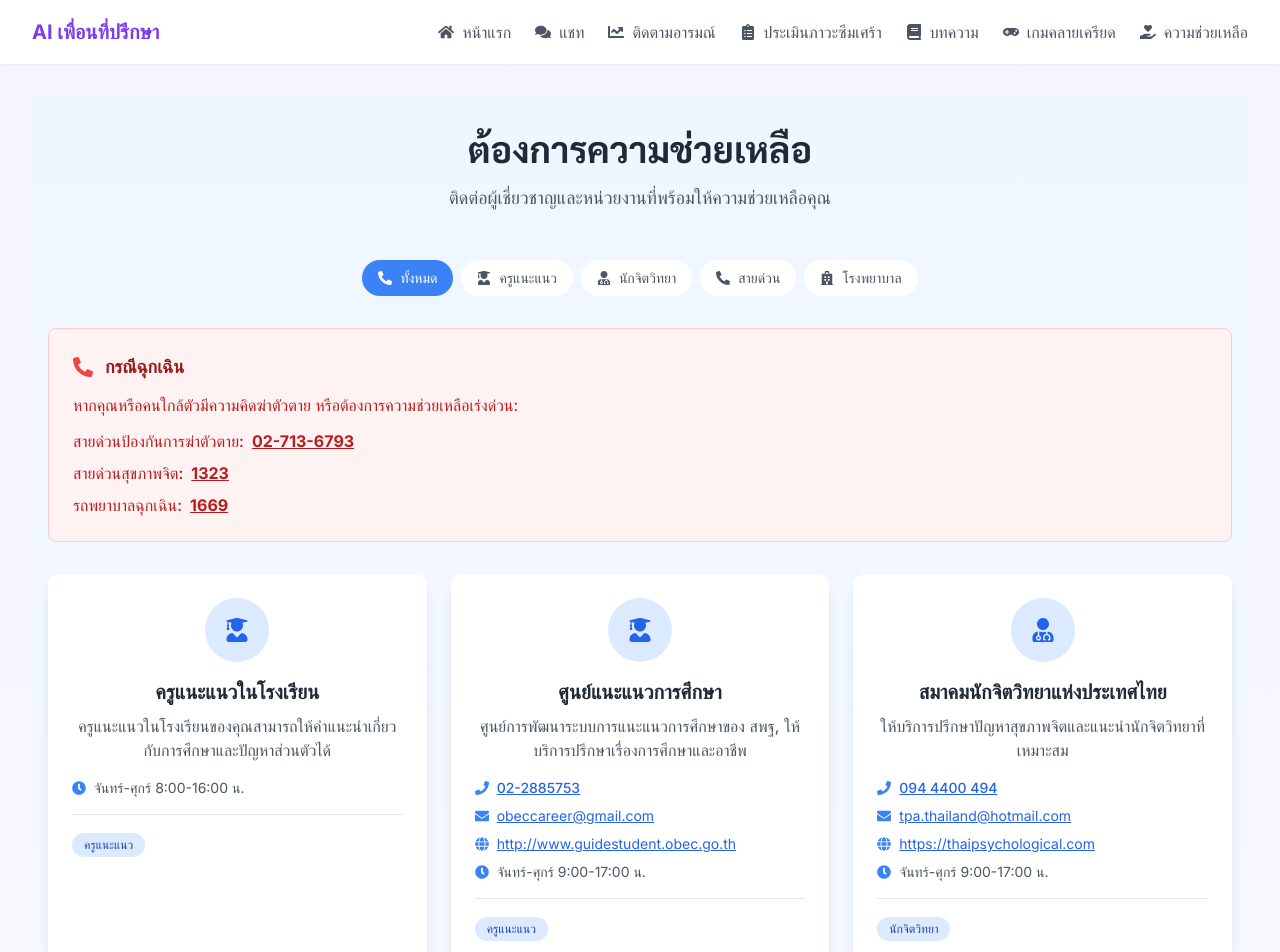
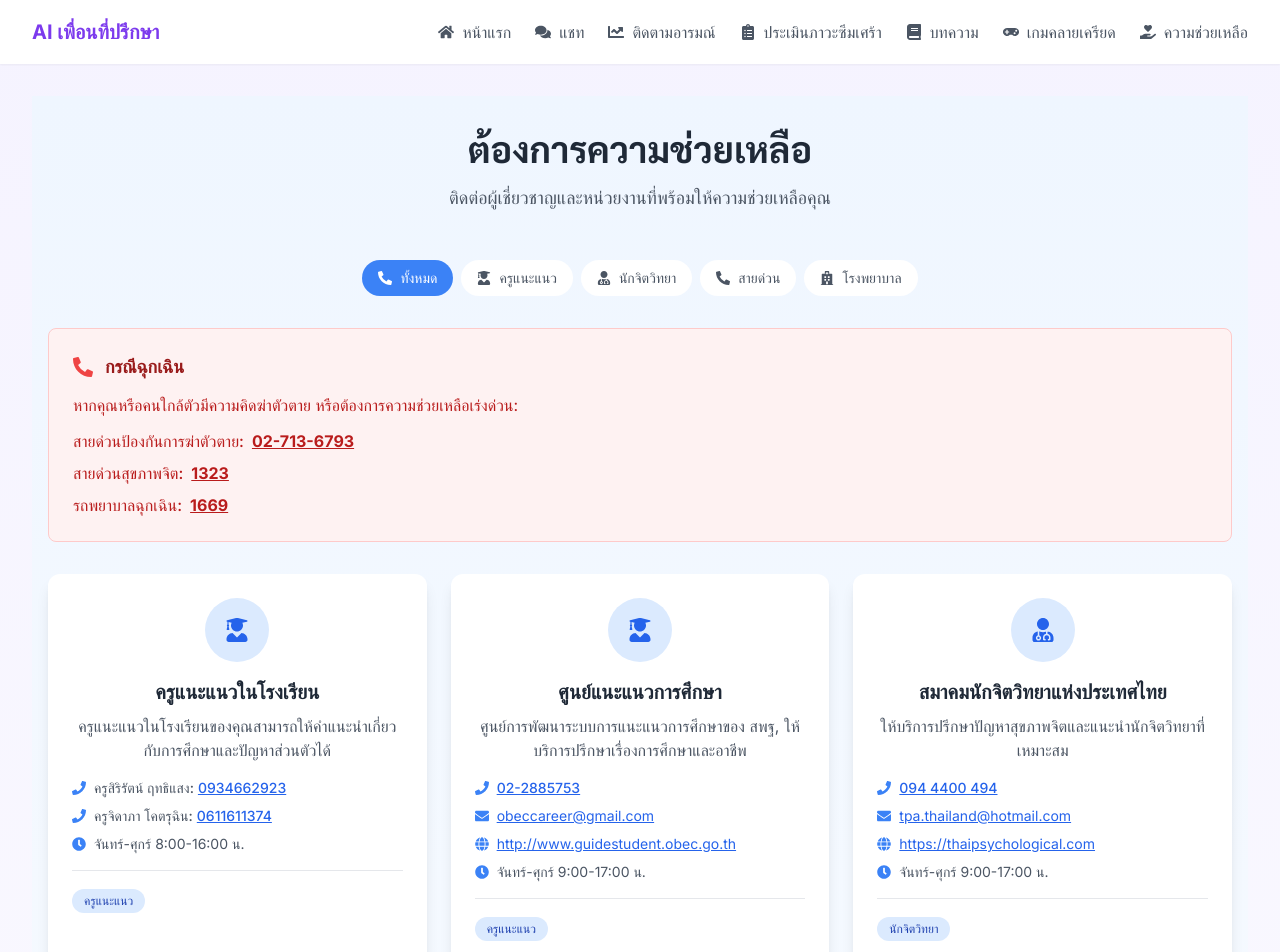
Before and after one commit to jansitthichai/ai-counselor, a Next.js app: page /help in a window 1280 px wide. Shown: the top 952 px of the page. Built offline with nearby package versions, Linux system fonts and the light colour scheme.

Commit message:
Update help page

```diff
--- a/app/help/page.tsx
+++ b/app/help/page.tsx
@@ -24,6 +24,7 @@ const contactData: ContactInfo[] = [
     id: '1',
     title: 'ครูแนะแนวในโรงเรียน',
     description: 'ครูแนะแนวในโรงเรียนของคุณสามารถให้คำแนะนำเกี่ยวกับการศึกษาและปัญหาส่วนตัวได้',
+    phone: '0934662923, 0611611374',
     hours: 'จันทร์-ศุกร์ 8:00-16:00 น.',
     icon: <FaUserGraduate className="text-2xl" />,
     category: 'guidance'
@@ -306,7 +307,33 @@ export default function HelpPage() {
                 <p className="text-gray-600 text-center mb-4">{contact.description}</p>
 
                                  <div className="space-y-2">
-                  {contact.phone && (
+                   {contact.phone && contact.id === '1' && (
+                     <div className="space-y-2">
+                                               <div className="flex items-center text-sm text-gray-600">
+                          <FaPhone className="mr-2 text-blue-500 flex-shrink-0" />
+                          <span className="font-medium">ครูสิริรัตน์ ฤทธิแสง: </span>
+                          <a
+                            href="tel:0934662923"
+                            className="text-blue-600 hover:text-blue-800 font-medium underline cursor-pointer ml-1"
+                            title="โทรหาครูสิริรัตน์"
+                          >
+                            0934662923
+                          </a>
+                        </div>
+                       <div className="flex items-center text-sm text-gray-600">
+                         <FaPhone className="mr-2 text-blue-500 flex-shrink-0" />
+                         <span className="font-medium">ครูจิดาภา โคตรุฉิน: </span>
+                         <a
+                           href="tel:0611611374"
+                           className="text-blue-600 hover:text-blue-800 font-medium underline cursor-pointer ml-1"
+                           title="โทรหาครูจิดาภา"
+                         >
+                           0611611374
+                         </a>
+                       </div>
+                     </div>
+                   )}
+                   {contact.phone && contact.id !== '1' && (
                      <div className="flex items-center text-sm text-gray-600">
                        <FaPhone className="mr-2 text-blue-500 flex-shrink-0" />
                        <span className="font-medium">
```
Lines whose indentation alone changed are shown as unchanged.
